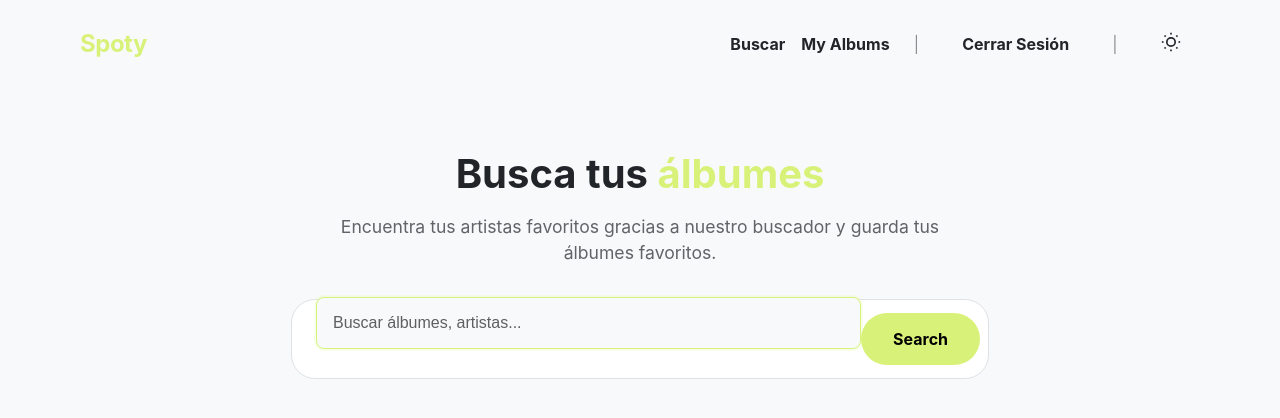
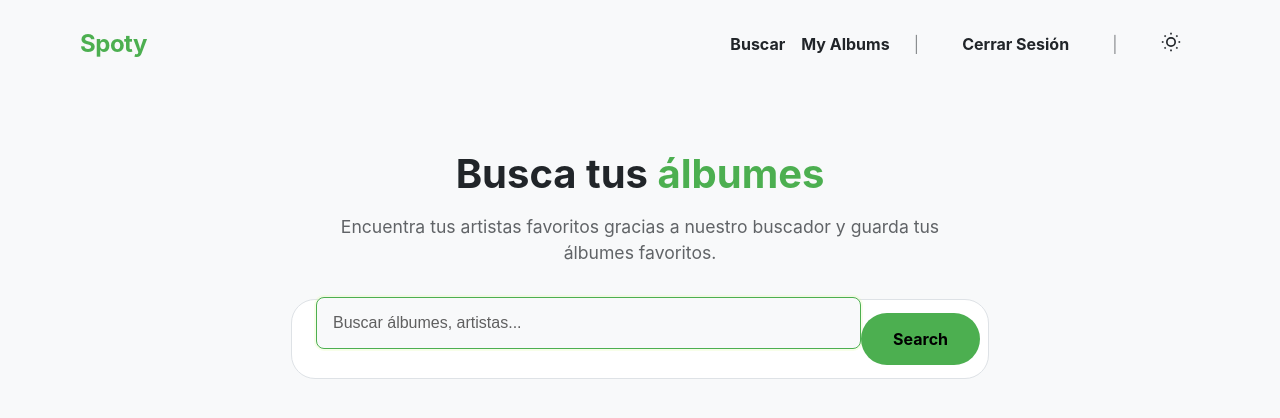
Before and after one commit to pierox-afk/-spoty-app-, a React (Vite) app: page /search in a window 1280 px wide. Shown: the top 418 px of the page. Built offline with nearby package versions, Linux system fonts and the light colour scheme; sample sign-in values are in the browser's storage.

Commit message:
fixed colors

```diff
--- a/src/components/AlbumCard.css
+++ b/src/components/AlbumCard.css
@@ -6,12 +6,6 @@
   display: flex;
   flex-direction: column;
   height: 350px;
-}
-
-.album-card:hover {
-  background-color: #282828;
-  border-radius: 24px;
-  box-shadow: 0 4px 8px rgba(0, 0, 0, 0.5);
 }
 
 .album-info {
--- a/src/index.css
+++ b/src/index.css
@@ -67,7 +67,7 @@ body.light {
   --button-bg: #ffffff;
   --border-color: #dee2e6;
   --shadow-color: rgba(0, 0, 0, 0.1);
-  --highlight: #d8f279;
+  --highlight: #4caf50;
 }
 
 body.dark {
```
